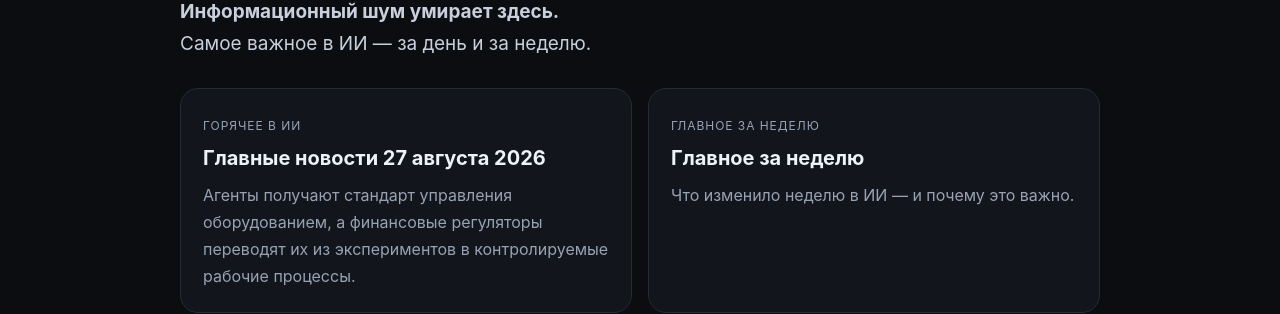
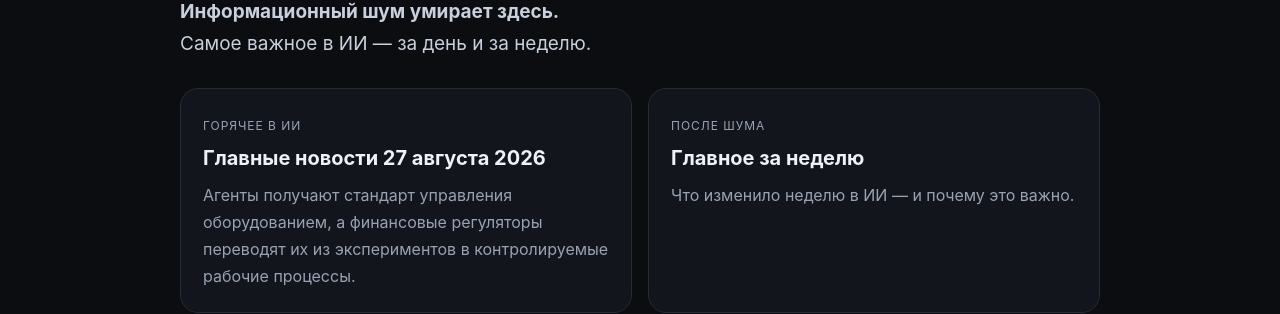
Before and after one commit to DmitryCarni/ai-news-by-carni, a Jekyll site: the page built from index.md, in a window 1280 px wide. Shown: the part 270-584 px from the top of the page. Built offline with Jekyll 4.4.1, drawn with Linux system fonts in a browser that asks for light colours.

Commit message:
Update weekly card kicker to После шума

```diff
--- a/index.md
+++ b/index.md
@@ -29,13 +29,13 @@ title: Главная
 
 {% if latest_weekly %}
 <a class="card" href="{{ latest_weekly.url | relative_url }}">
-  <span class="kicker">Главное за неделю</span>
+  <span class="kicker">ПОСЛЕ ШУМА</span>
   <strong>{{ latest_weekly.title }}</strong>
   <p>{{ latest_weekly.summary | default: latest_weekly.description }}</p>
 </a>
 {% else %}
 <a class="card" href="{{ '/weekly/' | relative_url }}">
-  <span class="kicker">Главное за неделю</span>
+  <span class="kicker">ПОСЛЕ ШУМА</span>
   <strong>Главное за неделю</strong>
   <p>Что изменило неделю в ИИ — и почему это важно.</p>
 </a>
```
